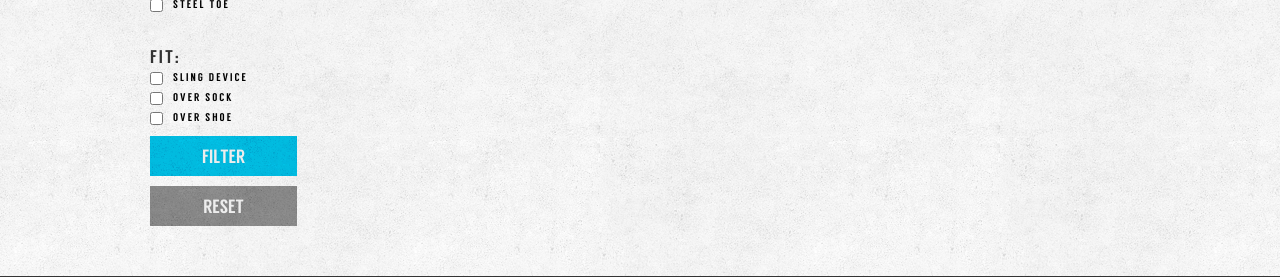
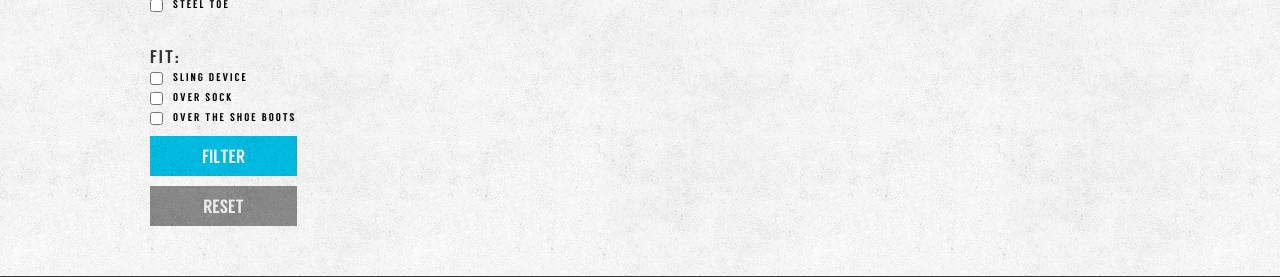
Before and after one commit to brandonpweiss/winter_walking, a PHP site: page /all-products.php?lightweight=true in a window 1280 px wide. Shown: the part 832-1109 px from the top of the page. Run offline with PHP 8.4, Linux system fonts and the light colour scheme; data comes from the database, SQL or seed files in the repository; data that the repository does not hold is empty; some web fonts are replaced.

Commit message:
over shoe > over the shoe boots
over shoe > over the shoe boots

```diff
--- a/all-products.php
+++ b/all-products.php
@@ -276,7 +276,7 @@ print('<div class="opt-wrap"><input type="checkbox" name="overshoe" value="overs
 if ($_POST['overshoe'] == 'overshoe'){
 print('checked = "checked"');
 };
-print('><label for="overshoe">Over Shoe<span></span></label></div>');
+print('><label for="overshoe">Over the Shoe Boots<span></span></label></div>');
 
 /* -------------------------------------------------------------------- */
 print('<input type="submit" id="filterbutton" name ="filter-submit" class="filter-submit" value="FILTER" style="margin-bottom:0px;">');
```
